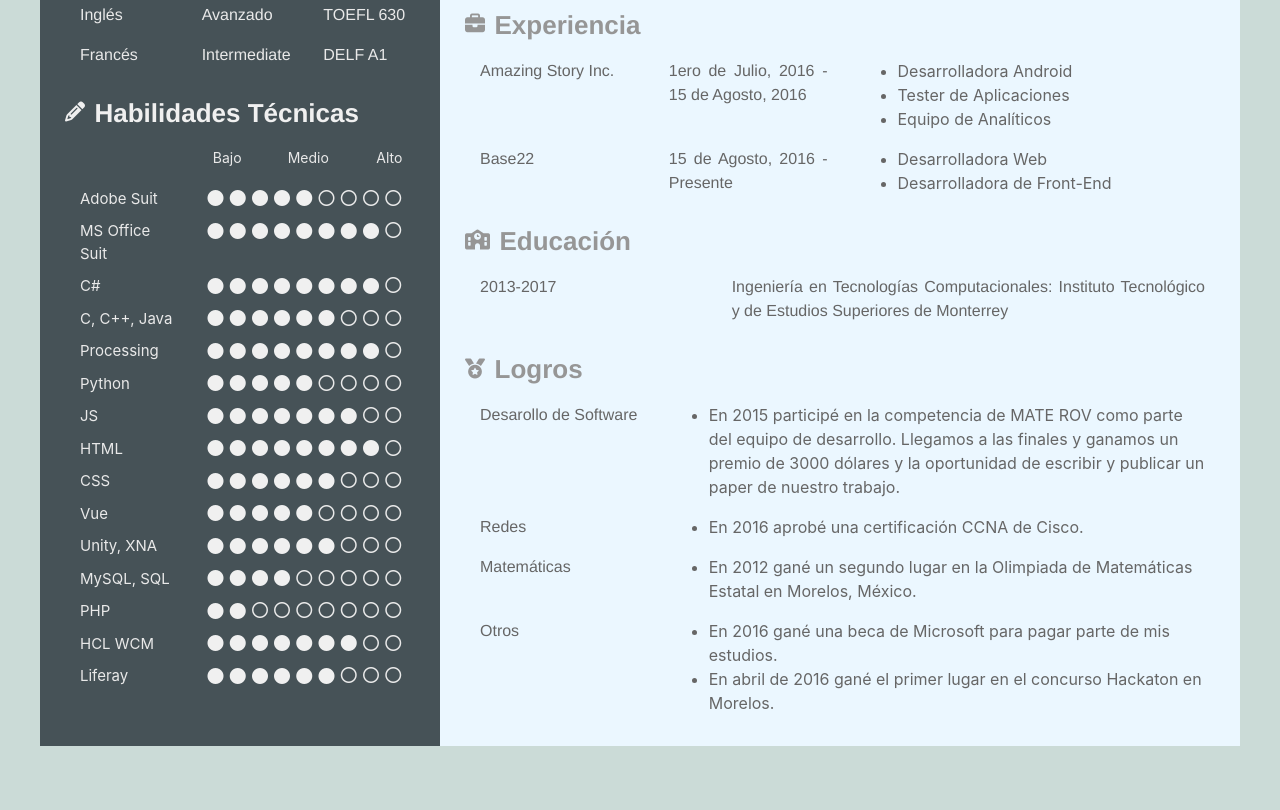
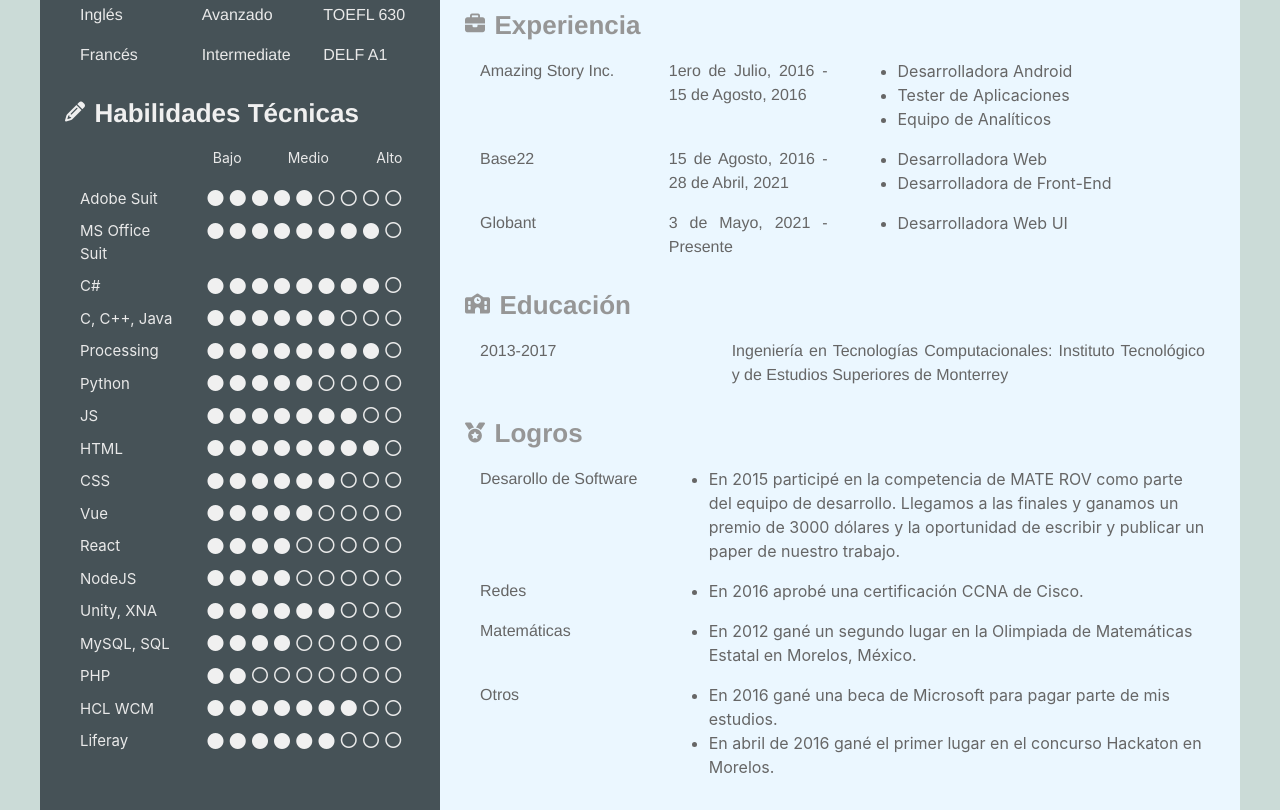
Before and after one commit to Vampimich/my-resume, a plain HTML site: page index.html in a window 1280 px wide. Shown: the part 776-1586 px from the top of the page. Before the commit the page ends 1522 px from the top, so only its background shows below. Drawn offline with nearby package versions, Linux system fonts and the light colour scheme.

Commit message:
Update resume.
Add professional experience and skills.

```diff
--- a/index.html
+++ b/index.html
@@ -413,6 +413,38 @@
 										<i class="far fa-circle circle-item"></i>
 									</div>
 								</div>
+								<div class="row skill-item" id="react">
+									<div class="col-4 skill-title">
+										React
+									</div>
+									<div class="col-8">
+										<i class="fas fa-circle circle-item"></i>
+										<i class="fas fa-circle circle-item"></i>
+										<i class="fas fa-circle circle-item"></i>
+										<i class="fas fa-circle circle-item"></i>
+										<i class="far fa-circle circle-item"></i>
+										<i class="far fa-circle circle-item"></i>
+										<i class="far fa-circle circle-item"></i>
+										<i class="far fa-circle circle-item"></i>
+										<i class="far fa-circle circle-item"></i>
+									</div>
+								</div>
+								<div class="row skill-item" id="nodejs">
+									<div class="col-4 skill-title">
+										NodeJS
+									</div>
+									<div class="col-8">
+										<i class="fas fa-circle circle-item"></i>
+										<i class="fas fa-circle circle-item"></i>
+										<i class="fas fa-circle circle-item"></i>
+										<i class="fas fa-circle circle-item"></i>
+										<i class="far fa-circle circle-item"></i>
+										<i class="far fa-circle circle-item"></i>
+										<i class="far fa-circle circle-item"></i>
+										<i class="far fa-circle circle-item"></i>
+										<i class="far fa-circle circle-item"></i>
+									</div>
+								</div>
 								<div class="row skill-item" id="unity-xna">
 									<div class="col-4 skill-title">
 										Unity, XNA
@@ -568,10 +600,10 @@
 								</div>
 								<div class="item-middle-part col-3">
 									<div class="englishText">
-										<p>August 15th, 2016 - Present</p>
+										<p>August 15th, 2016 - April 28th, 2021</p>
 									</div>
 									<div class="spanishText">
-										<p>15 de Agosto, 2016 - Presente</p>
+										<p>15 de Agosto, 2016 - 28 de Abril, 2021</p>
 									</div>
 								</div>
 								<div class="item-right-part col-6">
@@ -583,6 +615,29 @@
 										<div class="spanishText">
 											<li>Desarrolladora Web</li>
 											<li>Desarrolladora de Front-End</li>
+										</div>
+									</ul>
+								</div>
+							</div>
+							<div class="row item-body-part">
+								<div class="item-left-part col-3">
+									<p>Globant</p>
+								</div>
+								<div class="item-middle-part col-3">
+									<div class="englishText">
+										<p>May 3rd, 2021 - Present</p>
+									</div>
+									<div class="spanishText">
+										<p>3 de Mayo, 2021 - Presente</p>
+									</div>
+								</div>
+								<div class="item-right-part col-6">
+									<ul>
+										<div class="englishText">
+											<li>Web UI Developer</li>
+										</div>
+										<div class="spanishText">
+											<li>Desarrolladora Web UI</li>
 										</div>
 									</ul>
 								</div>
```
